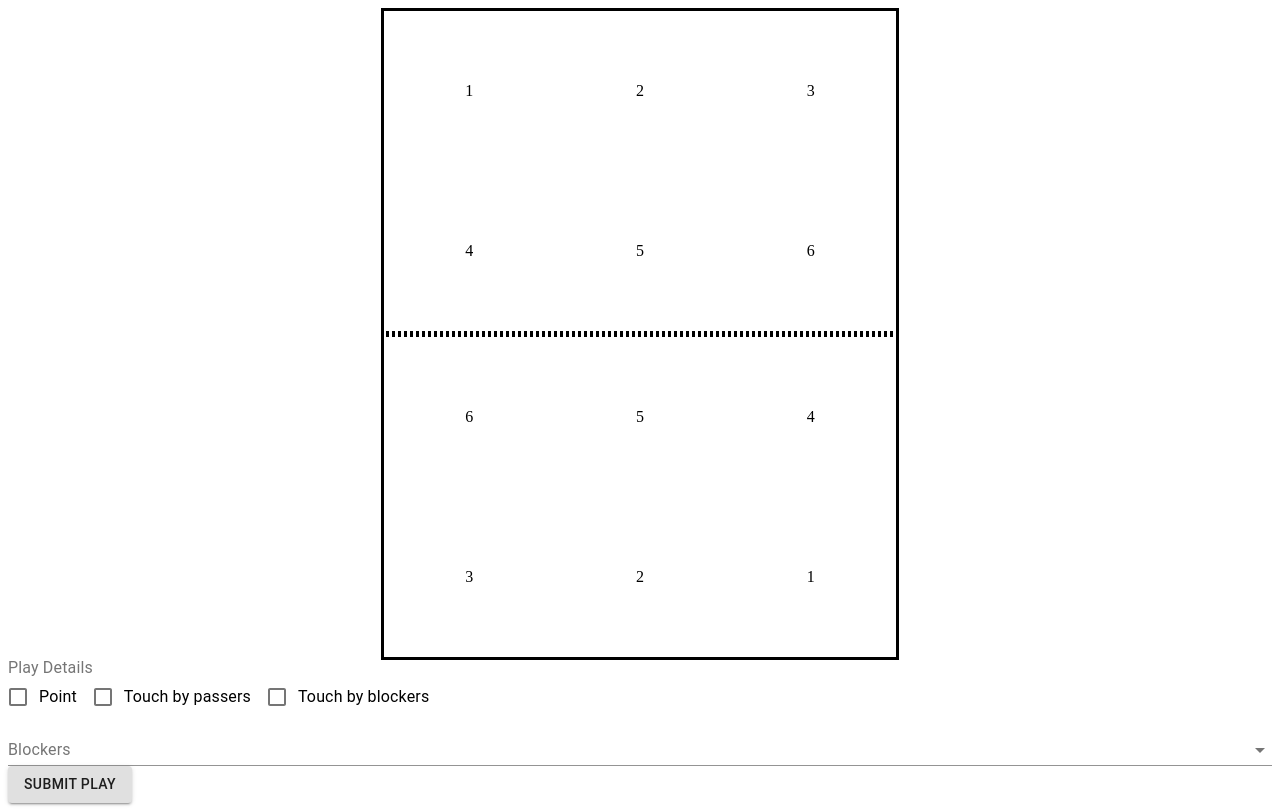
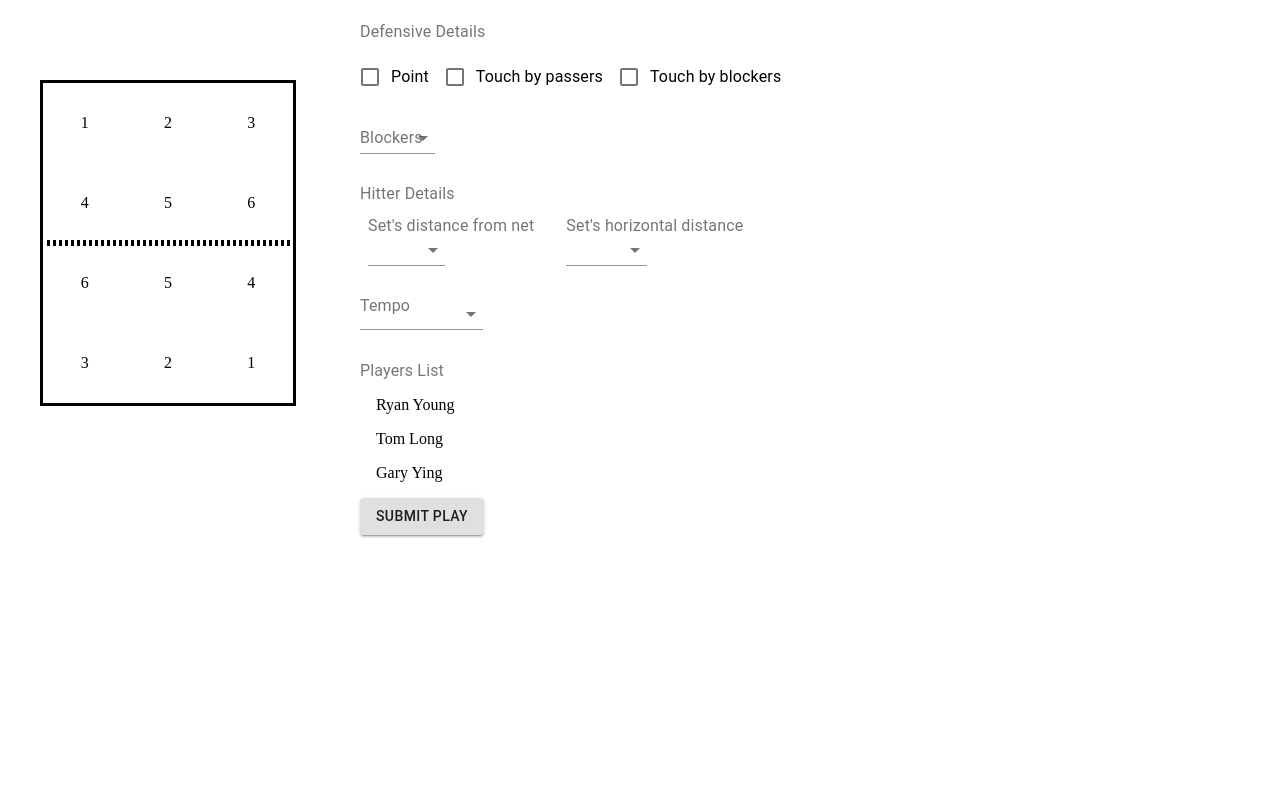
Before and after one commit to ryanctyoung/coachingassist, a Next.js app in the folder client/: page /components/playbook in a window 1280 px wide. Built offline with nearby package versions, Linux system fonts and the light colour scheme.

Commit message:
primitive players list

```diff
--- /dev/null
+++ b/client/pages/components/context/TeamContext/index.js
@@ -0,0 +1,10 @@
+import { createContext } from 'react';
+
+const TeamContext = createContext({
+	players: [
+		{name: "Ryan Young", id: 1},
+		{name: "Tom Long", id: 2},
+		{name: "Gary Ying", id: 3},
+	]});
+
+export default TeamContext;
--- a/client/pages/components/landing/index.js
+++ b/client/pages/components/landing/index.js
@@ -9,14 +9,15 @@ import {
   Button,
   InputLabel,
   Select } from '@material-ui/core';
+import PlayBook from '../playbook';
 
 export default function Landing() {
 
   return(
     <ul>
       <li>
-        <Link href="/components/playbook" as="/playbook">
-          <a>Playbook</a>
+        <Link href={{pathname: "/components/playbook", query: { players:[{name:'Ryan Young'}]}}} as="/playbook">
+          <a>PlayBook</a>
         </Link>
       </li>
     </ul>
--- a/client/pages/components/playbook/index.js
+++ b/client/pages/components/playbook/index.js
@@ -1,18 +1,44 @@
-import React, {useState, useEffect} from 'react'
+import React, {useState, useEffect, useContext} from 'react'
 import Link from 'next/link';
+import { spacing } from '@material-ui/system';
 import Court from '../../core/court/court_core';
 import {
+  createMuiTheme,
   Checkbox,
   FormLabel,
   FormControlLabel,
   FormGroup,
+  List, ListItem, ListItemIcon, ListItemText,
   FormControl,
   Button,
   InputLabel,
+  Box,
   Select } from '@material-ui/core';
 
-export default function Playbook() {
+import TeamContext from '../context/TeamContext'
 
+
+// const styles = {
+// checked: {
+//   color: green[500],
+// },
+// size: {
+//   width: 40,
+//   height: 40,
+// },
+// sizeIcon: {
+//   fontSize: 20,
+// },
+// };
+
+const theme = createMuiTheme({
+  spacing: 4,
+});
+
+export default function Playbook(props) {
+
+
+  //defensive states
   const [zones, setZone] = useState({
       attackZone: null,
       defenseZone: null,
@@ -23,11 +49,41 @@ export default function Playbook() {
     touchBlockBl: false,
   });
   const [blockers, setBlockers] = useState();
+  const [playerSelect, setPlayer] = useState({name:"", id: -1});
+
+
+  //hitter states
+
+  const [hitters, setHitters] = useState(useContext(TeamContext).players);
+  const [tempo, setTempo] = useState();
+  const [spikeBls, setSpike] = useState({
+    onorOffbool:null,
+    inorOutbool:null,
+  });
 
   useEffect(() => {
-      console.log("AttackZone is " + zones.attackZone + " while the defense zone is " + zones.defenseZone);
+    console.log("AttackZone is " + zones.attackZone + " while the defense zone is " + zones.defenseZone + " by " + playerSelect.name);
   }, [zones]);
 
+  const HittersList = (props) => {
+    const chosen = props.chosen;
+    const result = hitters.map((hitter)=> {
+      return(
+        <ListItem
+          key={hitter.id}
+          selected={chosen == hitter.id}
+          onClick={() => {setPlayer(hitter)}}
+          button>
+          {hitter.name}
+        </ListItem>
+        );
+    });
+
+    return result;
+  }
+
+
+  //COURT CALLBACKS
   const courtO_callBack = (num) => {
     setZone({...zones, attackZone:num});
   }
@@ -41,13 +97,24 @@ export default function Playbook() {
       + " The blockers got a hand on the ball: " +touchBlockBl
       + " The passers got to the ball: "+ touchGroundBl);
   }
+
+
+
+
+
   return (
-    <div>
+    <div style={{display: 'flex'}}>
+      <Box mx={4} my={9}>
         <Court mode={'defense'} callBack={courtD_callBack}/>
         <Court mode={'offense'} callBack={courtO_callBack}/>
-      <FormLabel component="legend">Play Details</FormLabel>
+      </Box>
+      <Box mx={4}>
+        <Box my={2}>
+          <FormLabel component="legend">Defensive Details</FormLabel>
+        </Box>
+        <Box my={1}>
           <FormGroup>
-        <FormGroup row name="bools">
+            <FormGroup row name="defensive-bools">
 
              <FormControlLabel
               control={
@@ -86,6 +153,7 @@ export default function Playbook() {
               />
 
             </FormGroup>
+            <Box my={1}>
               <FormControl>
                 <InputLabel htmlFor="age-native-simple">Blockers</InputLabel>
                 <Select
@@ -104,10 +172,85 @@ export default function Playbook() {
                   <option value={3}>Triple</option>
                 </Select>
               </FormControl>
+            </Box>
           </FormGroup>
+        </Box>
+
+
+        <Box mt={3}>
+          <Box my={1}>
+            <FormLabel component="legend">Hitter Details</FormLabel>
+          </Box>
+          <FormGroup>
+            <FormGroup row name="hitter-bools">
+              <Box my={1} mx={1}>
+                <InputLabel htmlFor="age-native-simple">Set's distance from net</InputLabel>
+                <Select
+                  native
+                  value={spikeBls.onorOffbool}
+                  onChange={(e) => {setSpike({...spikeBls, onorOffbool:e.target.value})}}
+                  inputProps={{
+                    name: 'onorOffbool',
+                    id: 'onorOff-native-simple',
+                  }}
+                >
+                  <option aria-label="None" value="" />
+                  <option value={-1}>On</option>
+                  <option value={1}>Off</option>
+                  <option value={0}>Perfect</option>
+                </Select>
+              </Box>
+              <Box my={1} mx={3}>
+                <InputLabel htmlFor="age-native-simple">Set's horizontal distance</InputLabel>
+                <Select
+                  native
+                  value={spikeBls.inorOutbool}
+                  onChange={(e) => {setSpike({...spikeBls, inorOutbool:e.target.value})}}
+                  inputProps={{
+                    name: 'onorOffbool',
+                    id: 'onorOff-native-simple',
+                  }}
+                >
+                  <option aria-label="None" value="" />
+                  <option value={-1}>Inside</option>
+                  <option value={1}>Outside</option>
+                  <option value={0}>Straight</option>
+                </Select>
+              </Box>
+            </FormGroup>
+            <FormControl>
+              <Box my={1}>
+                <InputLabel htmlFor="age-native-simple">Tempo</InputLabel>
+                <Select
+                  native
+                  value={tempo}
+                  onChange={(e) => {setTempo(e.target.value)}}
+                  inputProps={{
+                    name: 'tempo',
+                    id: 'tempo-native-simple',
+                  }}
+                >
+                  <option aria-label="None" value="" />
+                  <option value={3}>3rd Tempo</option>
+                  <option value={2}>2nd Tempo</option>
+                  <option value={1}>1st Tempo</option>
+                  <option value={0}>Minus Tempo</option>
+                </Select>
+              </Box>
+            </FormControl>
+          </FormGroup>
+        </Box>
+
+        <Box mt={3}>
+          <FormLabel>Players List</FormLabel>
+          <List border={1}>
+            <HittersList chosen={playerSelect.id}/>
+          </List>
+        </Box>
         <Button variant="contained" onClick={submitCallback}>
           Submit Play
         </Button>
+      </Box>
     </div>
   );
 }
--- a/client/pages/core/court/court_core.js
+++ b/client/pages/core/court/court_core.js
@@ -1,35 +1,36 @@
-import React from 'react';
+import React, {useState} from 'react';
 
-import { Grid, Box } from '@material-ui/core';
+import { Grid } from '@material-ui/core';
 import { Container } from 'react-bootstrap';
 
 export default function Court(props){
 
   const callBack = props.callBack;
   const mode = props.mode;
+  const [chosen, setChosen] = useState(-1);
+
+  const rolePlayer = mode == 'defense' ? 'Pass' : 'Hitter';
+
 
   const Zone = (props) => {
     let number = props.number;
-
+    let highlight = chosen == number;
     const clickCallback = () => {
+      if(!highlight){
+        setChosen(number);
         callBack(number);
+      } else{
+        setChosen(-1);
+        callBack(null);
+      }
     }
 
     return(
-			<div onClick={clickCallback}>
+      <div onClick={clickCallback} style={{textAlign: 'center', flex: '1 0 .5em'}}>
         <p>
-					{number}
+          {highlight ? rolePlayer : number}
         </p>
       </div>
-		);
-	}
-
-	const Column = (props) => {
-		let number = props.number;
-		return(
-			<Grid item>
-				<Zone number={number} />
-			</Grid>
     );
   }
 
@@ -41,22 +42,26 @@ export default function Court(props){
         display: 'flex',
         'justifyContent': 'space-around',
         'flexDirection': mode=='defense' ? 'row' : 'row-reverse',
+        'alignItems': 'center',
       }}>
-				<Column number={3*(number)-2}/>
-				<Column number={3*(number)-1}/>
-				<Column number={3*(number)}/>
+        <Zone number={3*(number)-2} highlight={false}/>
+        <Zone number={3*(number)-1} highlight={false}/>
+        <Zone number={3*(number)} highlight={false}/>
       </Grid>
     );
   }
 
   return(
-		<Container style={{display: 'flex', 'justifyContent': 'center'}}>
+    <Container style={{display: 'flex',
+        width: '20vw',
+        height: '20vh',
+        'justifyContent': 'center'}}>
       <div style={{
         border: '.2em solid black',
         'borderTop':  mode=='defense' ?'solid':'dotted',
         'borderBottom' :  mode=='defense' ? 'dotted': 'solid',
-		    width: '40vw',
-		    height: '40vh',
+        width: '20vw',
+        height: '20vh',
         display: 'flex',
         'flexDirection': mode=='defense' ? 'column' : 'column-reverse',
         'justifyContent': 'space-around',
```
Lines whose indentation alone changed are shown as unchanged.
